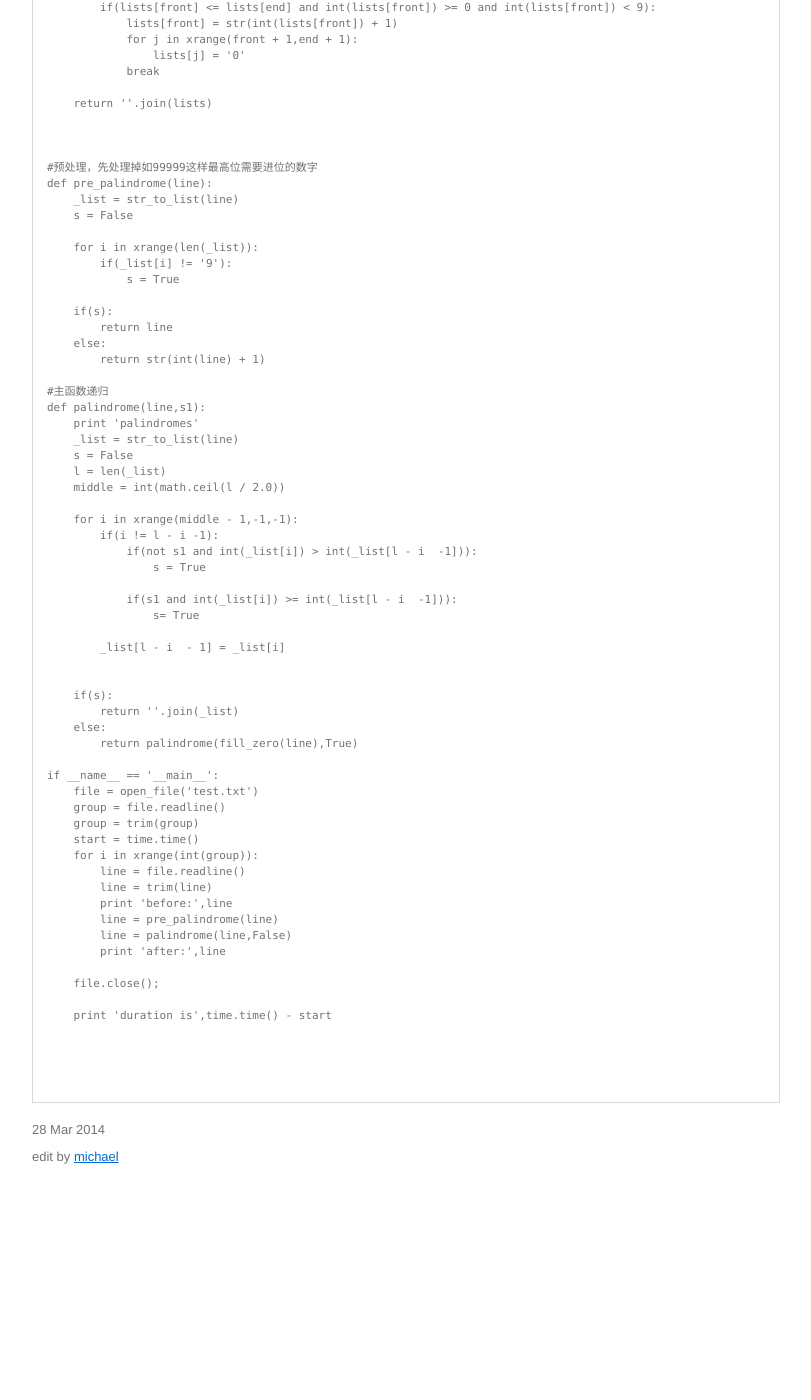
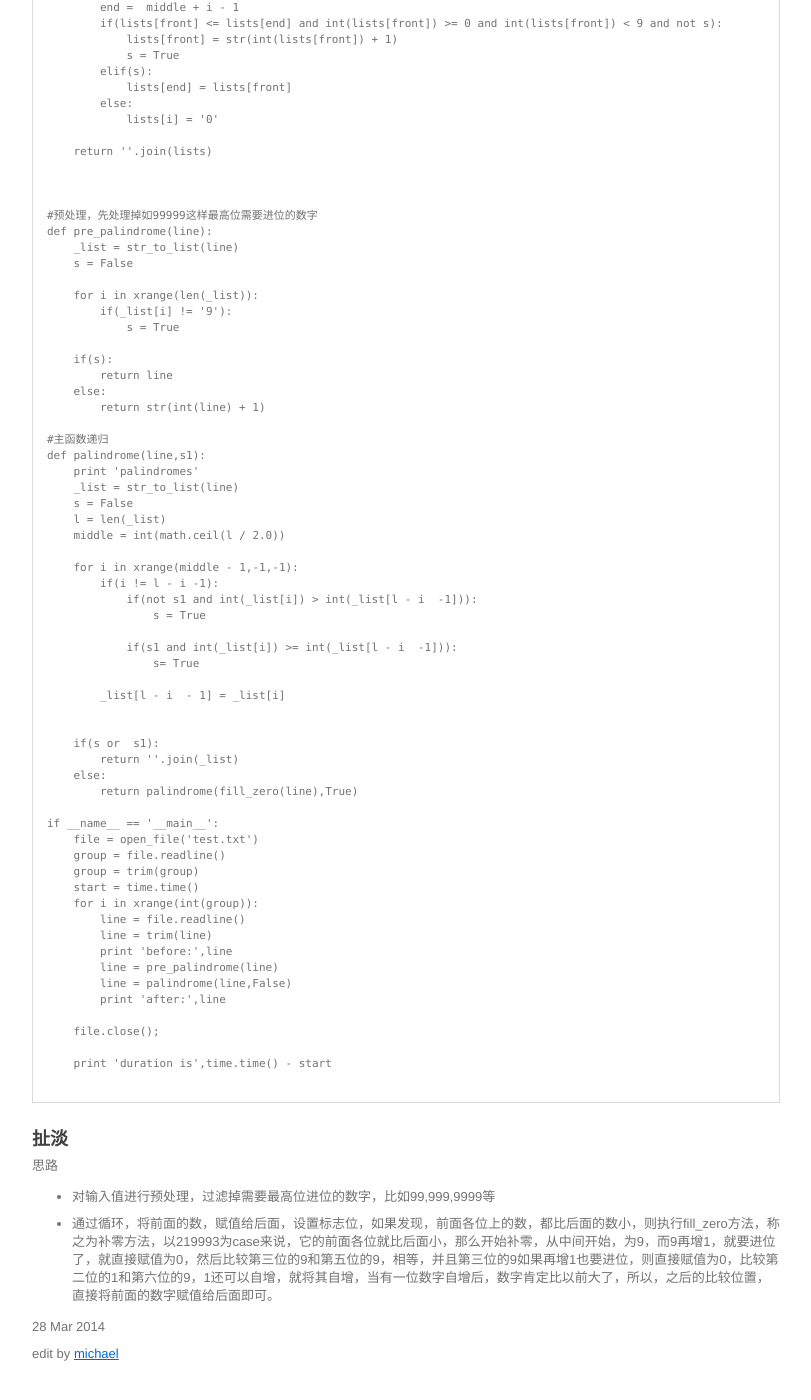
Before and after one commit to AxeMea/axemea.github.com, a Jekyll site: the page built from _posts/2014-03-28-spoj-problem-the-next-palindrome.md, in a window 1280 px wide and 1400 px high, scrolled down 1087 px. Shown: the whole window, without its empty margins (234-1045 px from the left). Built offline with Jekyll 4.4.1, drawn with Linux system fonts in a browser that asks for light colours; before the commit the page ends 2290 px from its top, so only the background shows below that.

Commit message:
2014-03-28-spoj-problem-the-next-palindrome.md

````diff
--- a/_posts/2014-03-28-spoj-problem-the-next-palindrome.md
+++ b/_posts/2014-03-28-spoj-problem-the-next-palindrome.md
@@ -61,15 +61,18 @@ def fill_zero(line):
     lists = str_to_list(line)
     l = len(lists)
     middle = int(math.ceil(l/2.0))
+    s = False
 
     for i in xrange(middle):
         front = middle - i - 1
         end =  middle + i - 1
-        if(lists[front] <= lists[end] and int(lists[front]) >= 0 and int(lists[front]) < 9):
+        if(lists[front] <= lists[end] and int(lists[front]) >= 0 and int(lists[front]) < 9 and not s):
             lists[front] = str(int(lists[front]) + 1)
-            for j in xrange(front + 1,end + 1):
-                lists[j] = '0'
-            break
+            s = True
+        elif(s):
+            lists[end] = lists[front]
+        else:
+            lists[i] = '0'
 
     return ''.join(lists)
 
@@ -108,7 +111,7 @@ def palindrome(line,s1):
         _list[l - i  - 1] = _list[i]
 
 
-    if(s):
+    if(s or  s1):
         return ''.join(_list)
     else:
         return palindrome(fill_zero(line),True)
@@ -130,9 +133,14 @@ if __name__ == '__main__':
 
     print 'duration is',time.time() - start
 
-
-
-
 ```
 
+###扯淡
+
+思路
+
+* 对输入值进行预处理，过滤掉需要最高位进位的数字，比如99,999,9999等
+
+* 通过循环，将前面的数，赋值给后面，设置标志位，如果发现，前面各位上的数，都比后面的数小，则执行fill_zero方法，称之为补零方法，以219993为case来说，它的前面各位就比后面小，那么开始补零，从中间开始，为9，而9再增1，就要进位了，就直接赋值为0，然后比较第三位的9和第五位的9，相等，并且第三位的9如果再增1也要进位，则直接赋值为0，比较第二位的1和第六位的9，1还可以自增，就将其自增，当有一位数字自增后，数字肯定比以前大了，所以，之后的比较位置，直接将前面的数字赋值给后面即可。
+
 {{ page.date | date_to_string }}
````
